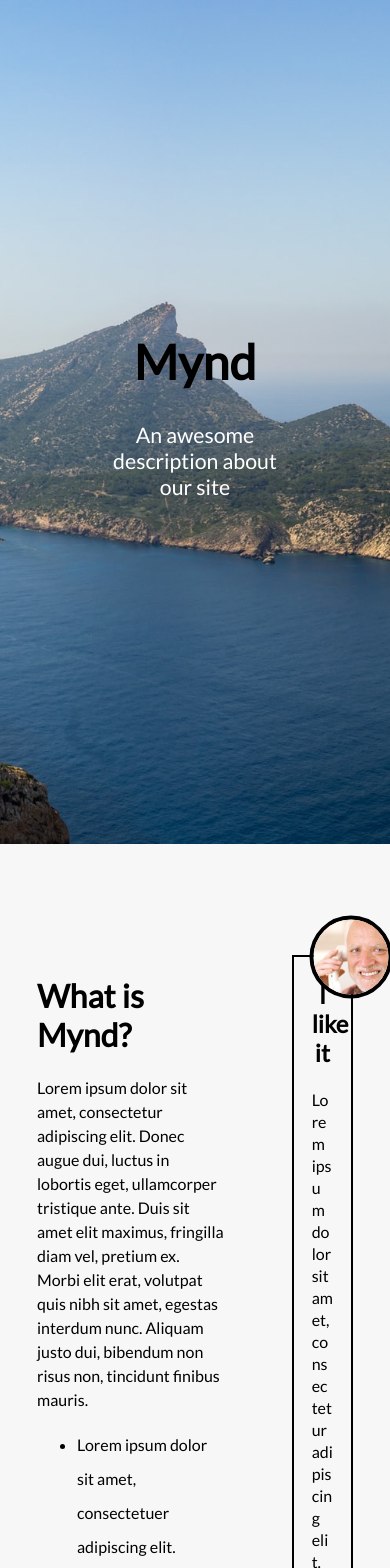
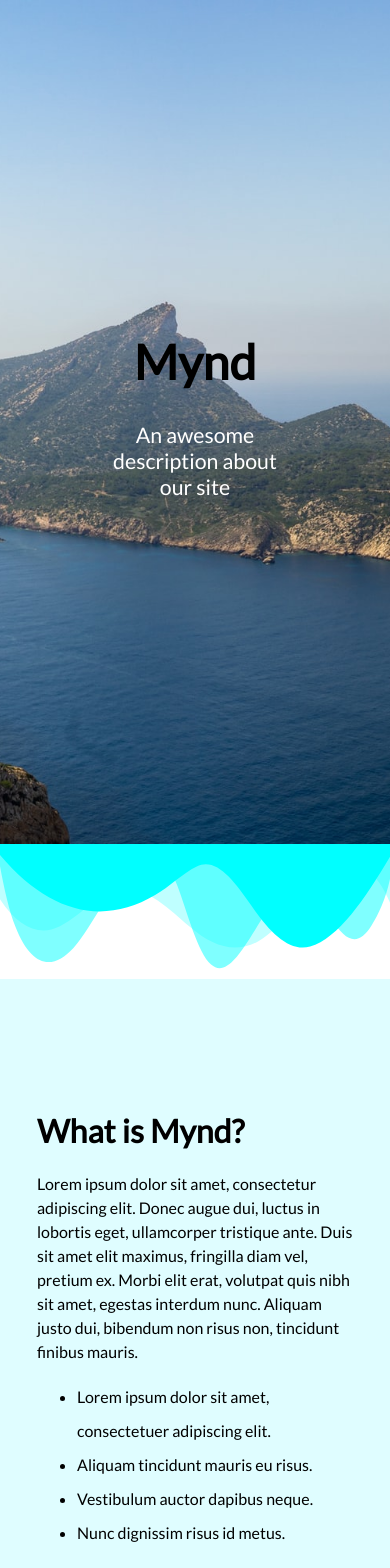
Before and after one commit to Team-25/Mynd, a React (Create React App) app in the folder Frontend/mynd/: page / in a window 390 px wide. Shown: the top 1568 px of the page. Built offline with nearby package versions, Linux system fonts and the light colour scheme.

Commit message:
[add] Fixed container responsiveness, added background stripe

```diff
--- a/Frontend/mynd/src/App.scss
+++ b/Frontend/mynd/src/App.scss
@@ -1,6 +1,7 @@
 @import url('https://fonts.googleapis.com/css2?family=Lato');
 
 $primary: rgb(0, 0, 0);
+$background: rgb(223, 253, 255);
 
 .App {
   text-align: center;
@@ -22,6 +23,7 @@ body {
   height: 100vh;
   position: relative;
   overflow: hidden;
+  border-bottom: 5px solid aqua;
 
   img {
     height: 100%;
@@ -57,12 +59,42 @@ body {
   user-select: none; /* Standard */
 }
 
+/* Page Divider */
+.custom-shape-divider-top-1617724181 {
+  top: 0;
+  left: 0;
+  width: 100%;
+  overflow: hidden;
+  line-height: 0;
+}
+
+.custom-shape-divider-top-1617724181 svg {
+  position: relative;
+  display: block;
+  width: calc(100% + 1.3px);
+  height: 130px;
+}
+
+.custom-shape-divider-top-1617724181 .shape-fill {
+  fill: aqua;
+}
+
+#background-stripe {
+  position: fixed;
+  top: 0;
+  left: 50%;
+  z-index: -1;
+  transform: translateX(-50%);
+  background-color: $background;
+  height: 100%;
+}
+
 /* Homepage Description Block*/
 
 .content {
   padding-top: 90px;
   padding-bottom: 90px;
-  background-color: rgb(247, 247, 247);
+  background-color: $background;
 }
 
 .content-divider {
@@ -87,6 +119,12 @@ body {
 
 .homepage-user-testimonial {
   padding: 21px;
+}
+
+@media only screen and (max-width: 900px) {
+  .homepage-user-testimonial {
+    display: none;
+  }
 }
 
 .user-testimonial {
--- a/Frontend/mynd/src/components/Homepage/DescriptionBlock/DescriptionBlock.tsx
+++ b/Frontend/mynd/src/components/Homepage/DescriptionBlock/DescriptionBlock.tsx
@@ -13,8 +13,8 @@ const DescriptionBlock = (props: IProps) => {
 
     return (
         <Container maxWidth="lg" className="content">
-            <Grid container spacing={3}>
-                <Grid item xs={8}>
+            <Grid container>
+                <Grid item xs={12} sm={8}>
                     <div className="homepage-description">
                         <h1>What is Mynd?</h1>
                         <p>Lorem ipsum dolor sit amet, consectetur adipiscing elit. Donec augue dui, luctus in lobortis eget, ullamcorper tristique ante. Duis sit amet elit maximus, fringilla diam vel, pretium ex. Morbi elit erat, volutpat quis nibh sit amet, egestas interdum nunc. Aliquam justo dui, bibendum non risus non, tincidunt finibus mauris.</p>
@@ -27,7 +27,7 @@ const DescriptionBlock = (props: IProps) => {
                     </div>
                 </Grid>
 
-                <Grid item xs={4}>
+                <Grid item xs={12} sm={4}>
                     <div className="homepage-user-testimonial">
                         <UserTestimonial
                             name="John Doe"
--- a/Frontend/mynd/src/pages/Home.jsx
+++ b/Frontend/mynd/src/pages/Home.jsx
@@ -1,15 +1,26 @@
 import Banner from '../components/Homepage/Banner/banner';
 import DescriptionBlock from '../components/Homepage/DescriptionBlock/DescriptionBlock';
+import Container from '@material-ui/core/Container';
+
 
 import img from '../img/person1.jpg';
 
 const Home = () => {
     return (
         <>
+
             <Banner title="Mynd" description="An awesome description about our site"/>
+            <div class="custom-shape-divider-top-1617724181">
+                <svg data-name="Layer 1" xmlns="http://www.w3.org/2000/svg" viewBox="0 0 1200 120" preserveAspectRatio="none">
+                    <path d="M0,0V46.29c47.79,22.2,103.59,32.17,158,28,70.36-5.37,136.33-33.31,206.8-37.5C438.64,32.43,512.34,53.67,583,72.05c69.27,18,138.3,24.88,209.4,13.08,36.15-6,69.85-17.84,104.45-29.34C989.49,25,1113-14.29,1200,52.47V0Z" opacity=".25" class="shape-fill"></path>
+                    <path d="M0,0V15.81C13,36.92,27.64,56.86,47.69,72.05,99.41,111.27,165,111,224.58,91.58c31.15-10.15,60.09-26.07,89.67-39.8,40.92-19,84.73-46,130.83-49.67,36.26-2.85,70.9,9.42,98.6,31.56,31.77,25.39,62.32,62,103.63,73,40.44,10.79,81.35-6.69,119.13-24.28s75.16-39,116.92-43.05c59.73-5.85,113.28,22.88,168.9,38.84,30.2,8.66,59,6.17,87.09-7.5,22.43-10.89,48-26.93,60.65-49.24V0Z" opacity=".5" class="shape-fill"></path>
+                    <path d="M0,0V5.63C149.93,59,314.09,71.32,475.83,42.57c43-7.64,84.23-20.12,127.61-26.46,59-8.63,112.48,12.24,165.56,35.4C827.93,77.22,886,95.24,951.2,90c86.53-7,172.46-45.71,248.8-84.81V0Z" class="shape-fill"></path>
+                </svg>
+            </div>
             <DescriptionBlock image={img} />
             {/* Temporary space filler */}
             <br/><br/><br/><br/><br/><br/><br/><br/><br/><br/><br/><br/><br/><br/><br/><br/><br/><br/><br/><br/><br/><br/><br/><br/><br/><br/><br/><br/><br/><br/><br/><br/><br/><br/><br/><br/><br/><br/><br/><br/><br/><br/><br/><br/><br/><br/><br/><br/><br/><br/><br/><br/><br/><br/><br/><br/><br/><br/><br/>
+            <Container maxWidth="lg" id="background-stripe"></Container>
         </>
     );
 }
```
